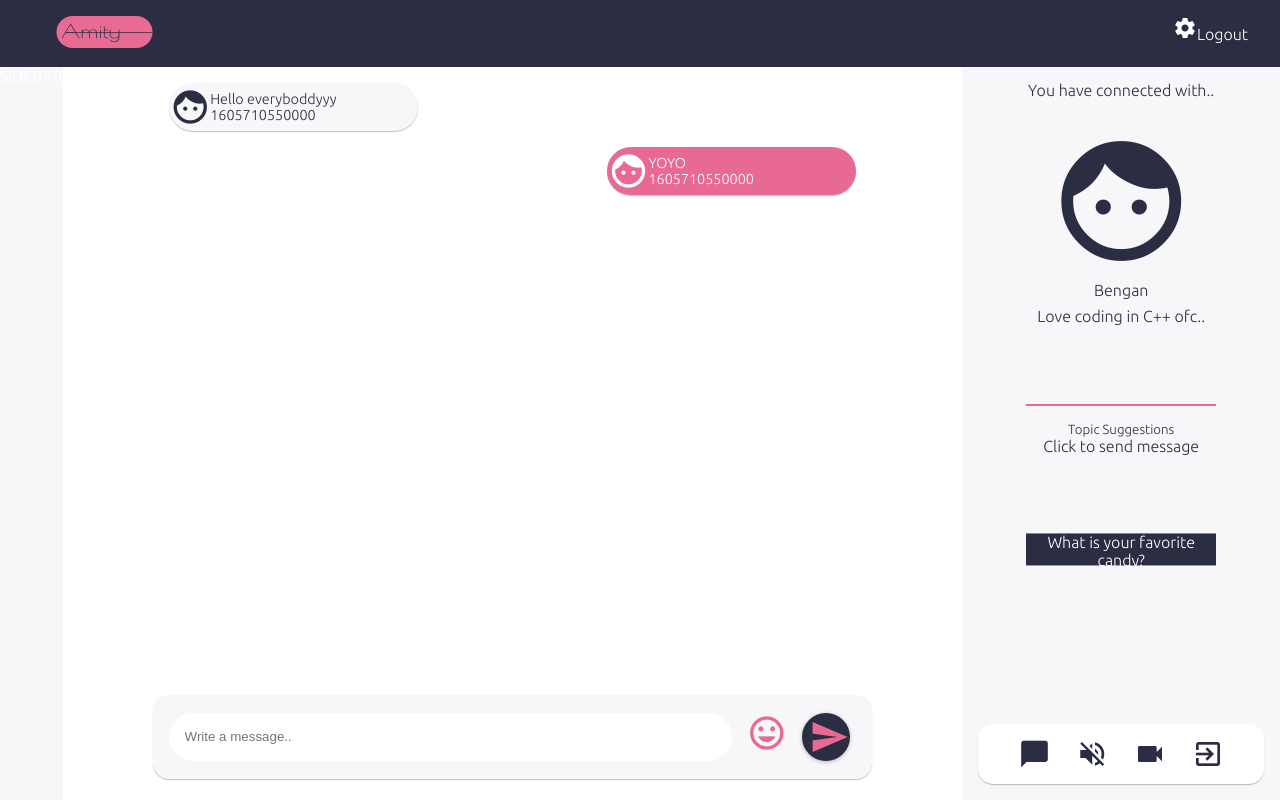
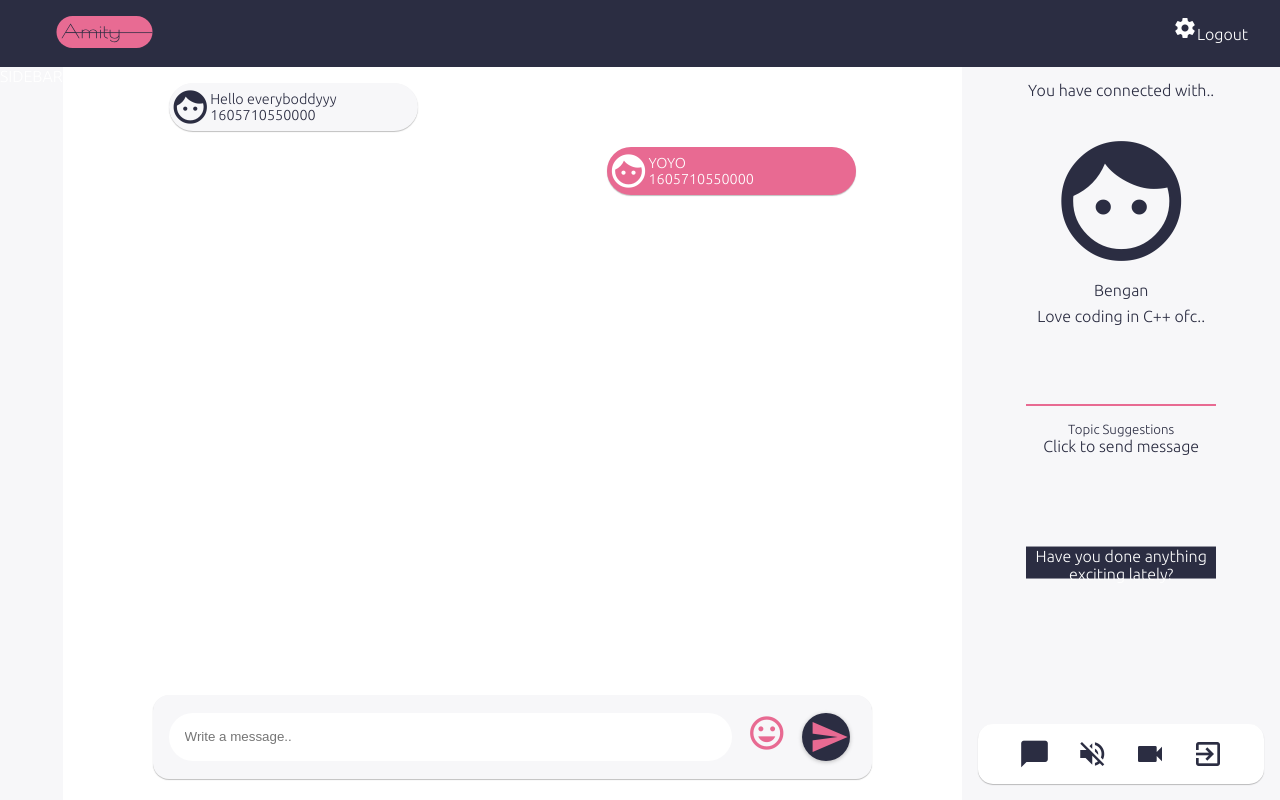
Before and after one commit to superlistic/amity, a React (Create React App) app in the folder client/: page /connection in a window 1280 px wide. Built offline with nearby package versions, Linux system fonts and the light colour scheme.

Commit message:
working on suggestions

```diff
--- a/client/src/animations/index.js
+++ b/client/src/animations/index.js
@@ -39,28 +39,16 @@ export const variantLanding = {
 };
 
 export const suggestionVariant = {
-  initial: { y: '600%' },
+  initial: { opacity: 0, y: '28vh' },
   animate: {
-    // opacity: [0, 1, 0],
+    opacity: [0, 1, 1, 1, 1, 0],
     y: 0,
     transition: {
       // times: [0, 0.2, 1],
-      ease: 'easeInOut',
+      // ease: 'easeInOut',
       duration: 10,
       when: 'beforeChildren',
       staggerChildren: 0.2,
     },
   },
 };
-export const suggestionOpacityVariant = {
-  initial: { opacity: 0 },
-  animate: {
-    opacity: 1,
-    transition: {
-      ease: 'easeInOut',
-      duration: 2,
-      when: 'beforeChildren',
-      staggerChildren: 0.2,
-    },
-  },
-};
--- a/client/src/views/Connection/Helpbar/Helpbar.jsx
+++ b/client/src/views/Connection/Helpbar/Helpbar.jsx
@@ -17,7 +17,7 @@ const Helpbar = () => {
     <div className="helpbar">
       <p className="helpbar__title">You have connected with..</p>
       <FriendProfile friend={friend} />
-      <Suggestions suggestion={'What is your favorite candy?'} />
+      <Suggestions />
       <Controller />
     </div>
   );
--- a/client/src/views/Connection/Helpbar/Suggestions/Suggestions.jsx
+++ b/client/src/views/Connection/Helpbar/Suggestions/Suggestions.jsx
@@ -1,40 +1,86 @@
-import React from 'react';
+import React, { useEffect, useState } from 'react';
 import { motion } from 'framer-motion';
 
 import './Suggestions.css';
-import {
-  suggestionVariant,
-  suggestionOpacityVariant,
-} from '../../../../animations';
+import { suggestionVariant } from '../../../../animations';
 
-const Suggestions = ({ suggestion }) => {
+const Suggestions = () => {
+  const [queuedElement, setQueuedElement] = useState([]);
   const onHandleSuggestion = () => {
-    console.log(suggestion);
+    // console.log(suggestion);
     //Send message via WEBRTC here
-
     //remove from suggestions?/dont show atleast
   };
+
+  const listOfSuggestions = [
+    {
+      id: 1,
+      text: 'Tell me about yourself.',
+    },
+    {
+      id: 2,
+      text: 'Have you done anything exciting lately?',
+    },
+    {
+      id: 3,
+      text: 'What made you smile today?',
+    },
+    {
+      id: 4,
+      text: 'How did you meet the host?',
+    },
+    {
+      id: 5,
+      text: 'What’s your favorite form of social media?',
+    },
+    {
+      id: 6,
+      text: 'What was the last good book you read?',
+    },
+  ];
+
+  const displaySuggestion = el => {
+    return (
+      <motion.p
+        variants={suggestionVariant}
+        initial="initial"
+        animate="animate"
+        className="suggestion"
+        onClick={() => onHandleSuggestion()}
+      >
+        {el.text}
+      </motion.p>
+    );
+  };
+
+  // function timeout(delay) {
+  //   return new Promise(res => setTimeout(res, delay));
+  // }
+
+  // const displaySuggestions = async (array) => {
+  //   return array.map(el =>  {
+  //     await timeout(1000);
+  //     displaySuggestion(el)
+  //   });
+  // }
+  const queue = array => {
+    if (queuedElement.length === 0) {
+      console.log(queuedElement);
+    }
+
+    // return;
+  };
+
+  useEffect(() => {
+    const element = queue(listOfSuggestions);
+  }, []);
 
   return (
     <div className="suggestions">
       <hr className="suggestions__divider" />
       <h5 className="suggestions__title">Topic Suggestions</h5>
       <p className="suggestions__title"> Click to send message</p>
-      <motion.div
-        variants={suggestionOpacityVariant}
-        initial="initial"
-        animate="animate"
-      >
-        <motion.p
-          variants={suggestionVariant}
-          initial="initial"
-          animate="animate"
-          className="suggestion"
-          onClick={() => onHandleSuggestion()}
-        >
-          {suggestion}
-        </motion.p>
-      </motion.div>
+      {displaySuggestion(listOfSuggestions[1])}
     </div>
   );
 };
```
